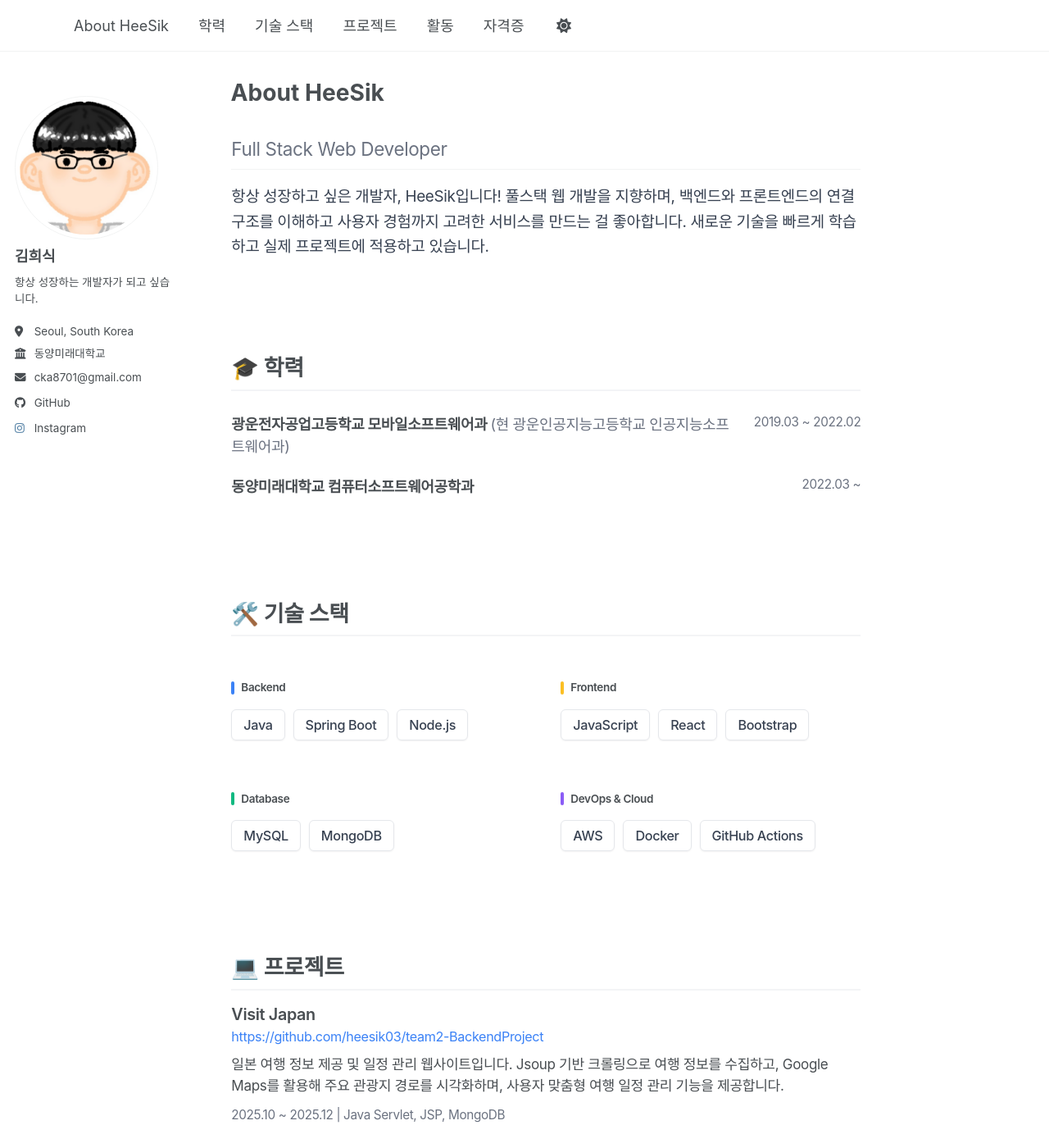
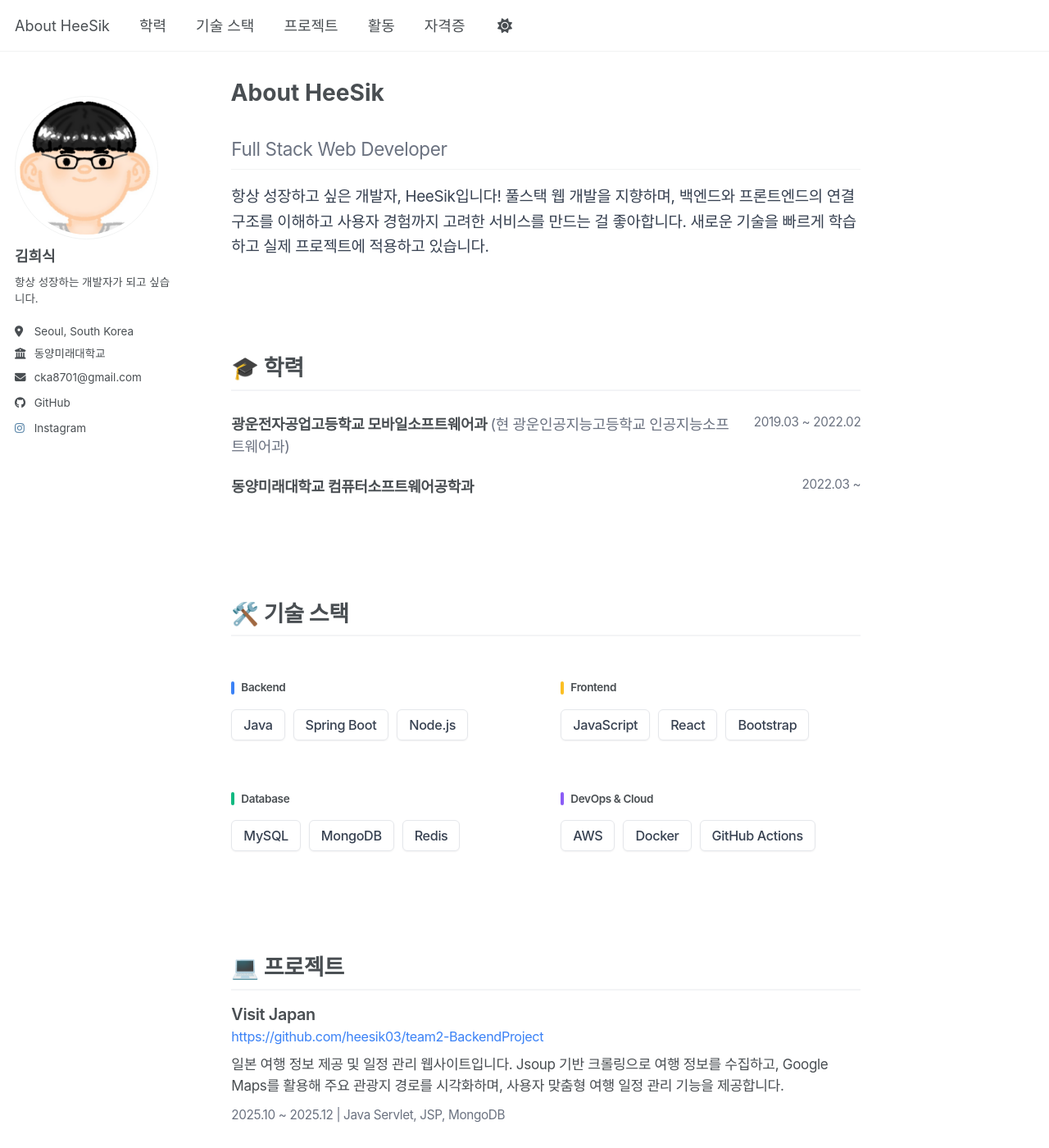
Before and after one commit to heesik03/heesik03.github.io, a Jekyll site: the page built from _pages/about.md, in a window 1280 px wide and 1400 px high. Shown: the whole window at 82% size. Built offline with Jekyll 4.4.1, drawn with Linux system fonts in a browser that asks for light colours; a script bundle is joined from its source files by our own code; library files that are not in the unit come from our copies.

Commit message:
헤더 간격 수정 및 redis 추가

```diff
--- a/_includes/masthead.html
+++ b/_includes/masthead.html
@@ -5,9 +5,11 @@
       <nav id="site-nav" class="greedy-nav">
         <button><span class="navicon"></span></button>
         <ul class="visible-links">
+          {% if site.title and site.title != "" %}
           <li class="masthead__menu-item masthead__menu-item--lg persist {% if page.url == '/' or page.url == '/index.html' %}selected{% endif %}">
             <a href="{{ base_path }}/">{{ site.title }}</a>
           </li>
+          {% endif %}
           {% for link in site.data.navigation.main %}
             {% if link.url contains 'http' %}
               {% assign domain = '' %}
--- a/_pages/about.md
+++ b/_pages/about.md
@@ -151,6 +151,7 @@
         <div style="display: flex; flex-wrap: wrap; gap: 10px;">
           <span class="tech-tag">MySQL</span>
           <span class="tech-tag">MongoDB</span>
+          <span class="tech-tag">Redis</span>
         </div>
       </div>
 
--- a/_sass/layout/_masthead.scss
+++ b/_sass/layout/_masthead.scss
@@ -69,13 +69,18 @@
 .masthead__menu-item.selected a {
   color: var(--global-text-color);
   font-weight: 700;
-  border-bottom: 2px solid var(--global-text-color);
   pointer-events: none; /* Move this here */
   cursor: default; /* Move this here too */
+
+  &:before {
+    -webkit-transform: scaleX(1);
+        -ms-transform: scaleX(1);
+            transform: scaleX(1);
+    background: var(--global-text-color);
+  }
 }
 
 .masthead__menu-item.selected a:hover {
   color: var(--global-text-color);
-  border-bottom: 2px solid var(--global-text-color);
   /* No need to repeat pointer-events and cursor here */
 }
--- a/_sass/layout/_navigation.scss
+++ b/_sass/layout/_navigation.scss
@@ -210,7 +210,6 @@
       vertical-align: middle;
 
       &:first-child {
-        font-weight: bold;
         text-wrap: wrap;
 
         a {
@@ -229,6 +228,7 @@
       a {
         width: 25px;
         display: flex;
+        align-items: center;
         justify-content: center;
         cursor: pointer;
       }
```
